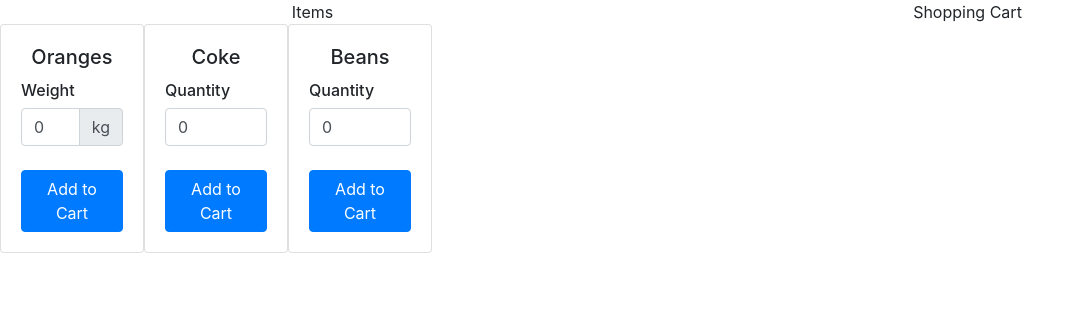
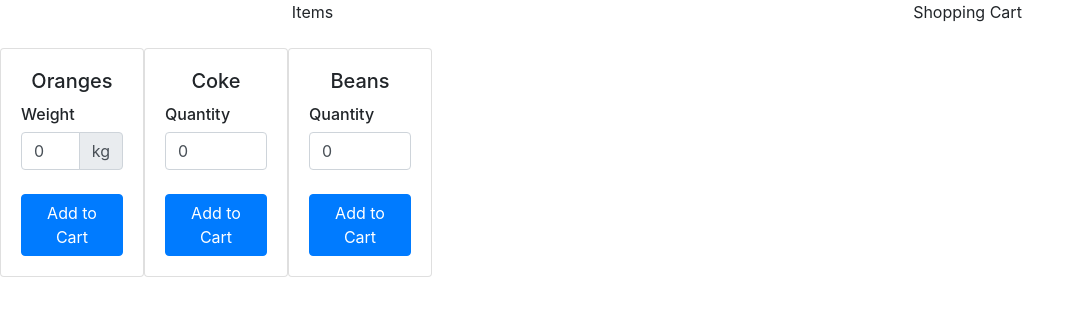
Before and after one commit to ajkumar21/shopping_cart, a React (Create React App) app: page / in a window 1280 px wide. Shown: the top 316 px of the page, without its empty margins (0-1085 px from the left). Built offline with nearby package versions, Linux system fonts and the light colour scheme.

Commit message:
refactored out itemList into seperate component

```diff
--- a/src/App.js
+++ b/src/App.js
@@ -2,16 +2,8 @@
 import { useState } from 'react';
 import './App.css';
 import 'bootstrap/dist/css/bootstrap.min.css';
-import {
-  Button,
-  InputGroup,
-  FormControl,
-  Form,
-  ListGroup,
-  Row,
-  Col,
-  Card
-} from 'react-bootstrap';
+import { Row, Col } from 'react-bootstrap';
+import ItemList from './components/itemList';
 
 function App() {
   const [amount, setAmount] = useState({ Oranges: 0, Coke: 0, Beans: 0 });
@@ -26,43 +18,8 @@
     <Row>
       <Col>
         <div className='App'>Items</div>
-
-        <div style={{ display: 'flex' }}>
-          {Object.keys(stock).map(name => (
-            <Card key={name} style={{ width: '9rem', display: 'flex' }}>
-              <Card.Body>
-                <Card.Title style={{ textAlign: 'center' }}>{name}</Card.Title>
-                {stock[name].priceCalc === 'byWeight' ? (
-                  <h6>Weight</h6>
-                ) : (
-                  <h6>Quantity</h6>
-                )}
-                <Form>
-                  <InputGroup>
-                    <FormControl
-                      aria-label='Weight'
-                      value={amount[name]}
-                      onChange={e =>
-                        setAmount({ ...amount, [name]: e.target.value })
-                      }
-                    />
-                    {stock[name].priceCalc === 'byWeight' ? (
-                      <InputGroup.Append>
-                        <InputGroup.Text>kg</InputGroup.Text>
-                      </InputGroup.Append>
-                    ) : (
-                      <React.Fragment />
-                    )}
-                  </InputGroup>
-                </Form>
-                <br />
-                <Button onClick={() => console.log('item Added')}>
-                  Add to Cart
-                </Button>
-              </Card.Body>
-            </Card>
-          ))}
-        </div>
+        <br />
+        <ItemList stock={stock} amount={amount} setAmount={setAmount} />
       </Col>
       <Col>
         <div className='App'>Shopping Cart</div>
--- /dev/null
+++ b/src/components/item.js
@@ -0,0 +1,37 @@
+import React from 'react';
+import { Button, InputGroup, FormControl, Form, Card } from 'react-bootstrap';
+
+const Item = ({ stock, amount, setAmount, name }) => {
+  return (
+    <Card key={name} style={{ width: '9rem', display: 'flex' }}>
+      <Card.Body>
+        <Card.Title style={{ textAlign: 'center' }}>{name}</Card.Title>
+        {stock[name].priceCalc === 'byWeight' ? (
+          <h6>Weight</h6>
+        ) : (
+          <h6>Quantity</h6>
+        )}
+        <Form>
+          <InputGroup>
+            <FormControl
+              aria-label='Weight'
+              value={amount[name]}
+              onChange={e => setAmount({ ...amount, [name]: e.target.value })}
+            />
+            {stock[name].priceCalc === 'byWeight' ? (
+              <InputGroup.Append>
+                <InputGroup.Text>kg</InputGroup.Text>
+              </InputGroup.Append>
+            ) : (
+              <React.Fragment />
+            )}
+          </InputGroup>
+        </Form>
+        <br />
+        <Button onClick={() => console.log('item Added')}>Add to Cart</Button>
+      </Card.Body>
+    </Card>
+  );
+};
+
+export default Item;
--- /dev/null
+++ b/src/components/itemList.js
@@ -0,0 +1,14 @@
+import React from 'react';
+import Item from './item';
+
+const ItemList = ({ stock, amount, setAmount }) => {
+  return (
+    <div style={{ display: 'flex' }}>
+      {Object.keys(stock).map(name => (
+        <Item stock={stock} amount={amount} setAmount={setAmount} name={name} />
+      ))}
+    </div>
+  );
+};
+
+export default ItemList;
```
